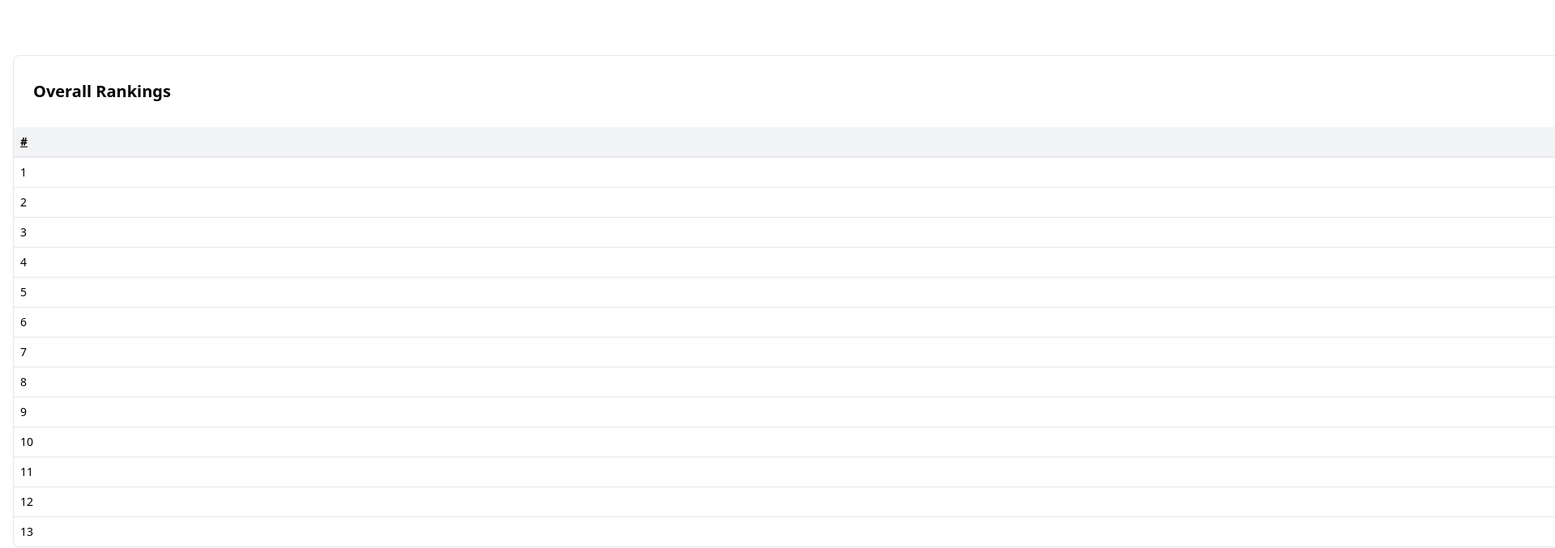
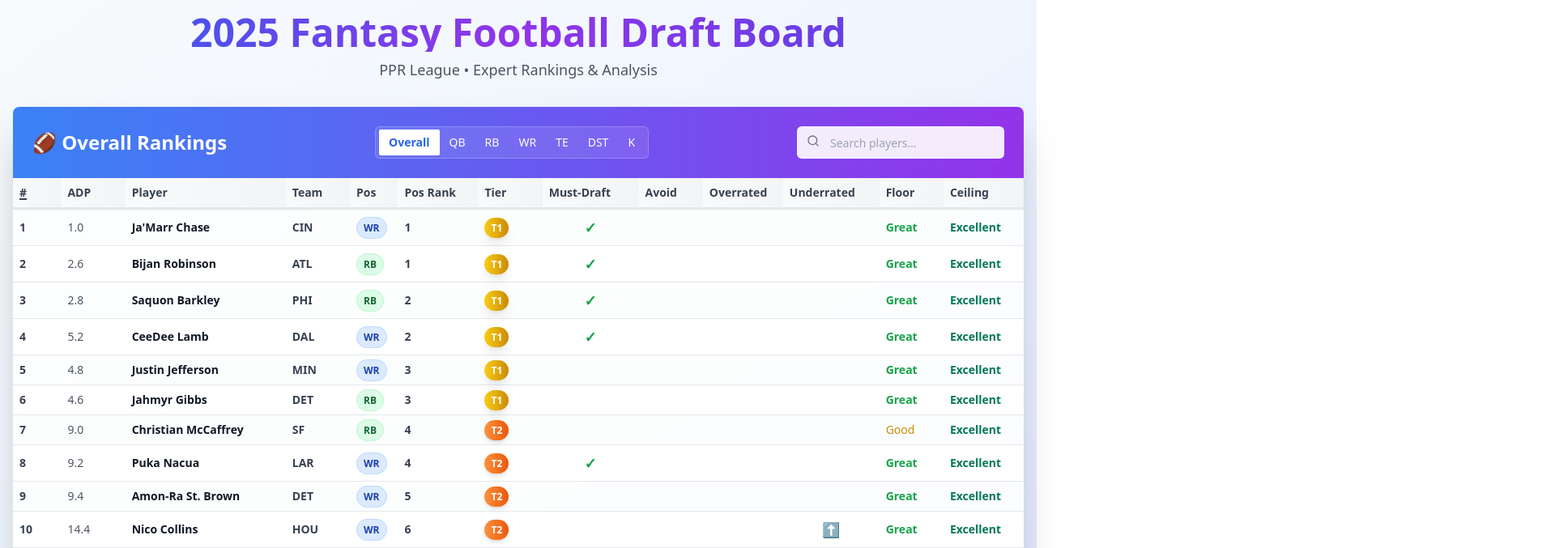
Before and after one commit to JansenNye/Arkonyx-s-Fantasy-Football, a Next.js app: page / in a window 1280 px wide. Shown: the top 677 px of the page at 81% size, 1920 px wide, since content can reach past the window. Built offline with nearby package versions, Linux system fonts and the light colour scheme.

Commit message:
UI overhaul/visual improvements: gradient effects, color-coded elements, enhanced icons, table improvements

```diff
--- a/FantasyDraftBoard.tsx
+++ b/FantasyDraftBoard.tsx
@@ -24,8 +24,46 @@
   ceiling: FloorCeiling;
 };
 
-// helper for tag rendering
+// helper for tag rendering with enhanced styling
 const tagIcon = (flag?: boolean) => (flag ? "✓" : "");
+
+// Enhanced styling helpers
+const getPositionColor = (position: string) => {
+  const colors = {
+    QB: "bg-purple-100 text-purple-800 border-purple-200",
+    RB: "bg-green-100 text-green-800 border-green-200",
+    WR: "bg-blue-100 text-blue-800 border-blue-200",
+    TE: "bg-orange-100 text-orange-800 border-orange-200",
+    DST: "bg-gray-100 text-gray-800 border-gray-200",
+    K: "bg-yellow-100 text-yellow-800 border-yellow-200"
+  };
+  return colors[position as keyof typeof colors] || "bg-gray-100 text-gray-800";
+};
+
+const getTierColor = (tier: number) => {
+  const colors = {
+    1: "bg-gradient-to-r from-yellow-400 to-yellow-600 text-white font-bold shadow-lg",
+    2: "bg-gradient-to-r from-orange-400 to-orange-600 text-white font-semibold shadow-md",
+    3: "bg-gradient-to-r from-red-400 to-red-600 text-white font-semibold shadow-md",
+    4: "bg-gradient-to-r from-blue-400 to-blue-600 text-white font-medium shadow",
+    5: "bg-gradient-to-r from-green-400 to-green-600 text-white font-medium shadow",
+    6: "bg-gradient-to-r from-purple-400 to-purple-600 text-white font-medium shadow",
+    7: "bg-gradient-to-r from-gray-400 to-gray-600 text-white font-medium shadow",
+    8: "bg-gradient-to-r from-slate-400 to-slate-600 text-white font-medium shadow"
+  };
+  return colors[tier as keyof typeof colors] || "bg-gray-500 text-white";
+};
+
+const getFloorCeilingColor = (rating: FloorCeiling) => {
+  const colors = {
+    Poor: "text-red-600 font-medium",
+    Mediocre: "text-orange-500 font-medium",
+    Good: "text-yellow-600 font-medium",
+    Great: "text-green-600 font-semibold",
+    Excellent: "text-emerald-700 font-bold"
+  };
+  return colors[rating];
+};
 
 const players: Player[] = [
   // -- Tier 1: Transcendent --
@@ -137,9 +175,9 @@
   { name: "Matthew Golden",     team: "GB",  position: "WR", ovrRank: 100,  posRank: 44, adp: "101.0", tier: 7, floor: "Poor", ceiling: "Great"},
   { name: "Cooper Kupp",        team: "SEA", position: "WR", ovrRank: 101, posRank: 45, adp: "87.6",  tier: 7, overrated: true, floor: "Mediocre", ceiling: "Good"},
   // -- Tier 8: Depth/K/DST --
-  { name: "Jayden Reed",        team: "GB",  position: "WR", ovrRank: 102, posRank: 46, adp: "110.0", tier: 8, floor: "Mediocre", ceiling: "Good"},
-  { name: "Khalil Shakir",      team: "BUF", position: "WR", ovrRank: 102, posRank: 47, adp: "97.4",  tier: 8, floor: "Mediocre", ceiling: "Good"},
-  { name: "Brandon Aubrey",     team: "DAL", position: "K",  ovrRank: 103, posRank: 1,  adp: "105.0", tier: 8, floor: "Great", ceiling: "Excellent"},
+  { name: "Khalil Shakir",      team: "BUF", position: "WR", ovrRank: 102, posRank: 46, adp: "97.4",  tier: 8, floor: "Mediocre", ceiling: "Good"},
+  { name: "Jayden Reed",        team: "GB",  position: "WR", ovrRank: 103, posRank: 47, adp: "110.0", tier: 8, floor: "Mediocre", ceiling: "Good"},
+  { name: "Brandon Aubrey",     team: "DAL", position: "K",  ovrRank: 104, posRank: 1,  adp: "105.0", tier: 8, floor: "Great", ceiling: "Excellent"},
 
 ];
 
@@ -162,43 +200,70 @@
   }, [activePos, search, sortKey]);
 
   const headerClasses = (key: SortKey) =>
-    `cursor-pointer select-none ${sortKey === key ? "underline font-semibold" : ""}`;
+    `cursor-pointer select-none transition-all duration-200 hover:text-blue-600 hover:scale-105 ${sortKey === key ? "text-blue-700 font-bold underline decoration-2 underline-offset-2" : ""}`;
 
   return (
-    <motion.div initial={{ opacity: 0 }} animate={{ opacity: 1 }} className="container mx-auto p-4 grid gap-4">
-      <h1 className="text-3xl font-bold text-center">2025 Fantasy Football Draft Board (PPR)</h1>
+    <motion.div
+      initial={{ opacity: 0 }}
+      animate={{ opacity: 1 }}
+      className="min-h-screen bg-gradient-to-br from-slate-50 via-blue-50 to-indigo-100 p-4"
+    >
+      <div className="container mx-auto max-w-7xl">
+        {/* Enhanced Header */}
+        <div className="text-center mb-8">
+          <motion.h1
+            initial={{ y: -20, opacity: 0 }}
+            animate={{ y: 0, opacity: 1 }}
+            transition={{ delay: 0.2 }}
+            className="text-5xl font-bold bg-gradient-to-r from-blue-600 via-purple-600 to-indigo-600 bg-clip-text text-transparent mb-2"
+          >
+            2025 Fantasy Football Draft Board
+          </motion.h1>
+          <motion.p
+            initial={{ y: -10, opacity: 0 }}
+            animate={{ y: 0, opacity: 1 }}
+            transition={{ delay: 0.4 }}
+            className="text-lg text-gray-600 font-medium"
+          >
+            PPR League • Expert Rankings & Analysis
+          </motion.p>
+        </div>
 
         {/* Main Content */}
         <Tabs value={activePos} onValueChange={setActivePos} className="w-full">
-        <Card>
-          <CardHeader>
+          <Card className="shadow-2xl border-0 bg-white/90 backdrop-blur-sm">
+            <CardHeader className="bg-gradient-to-r from-blue-500 to-purple-600 text-white rounded-t-lg">
               <div className="flex items-center justify-between">
-              <h2 className="text-xl font-semibold">
-                {activePos === "ALL" ? "Overall Rankings" : `${activePos} Rankings`}
+                <h2 className="text-2xl font-bold flex items-center gap-2">
+                  🏈 {activePos === "ALL" ? "Overall Rankings" : `${activePos} Rankings`}
                 </h2>
                 <div className="flex-1 flex justify-center">
-                <TabsList className="bg-transparent">
+                  <TabsList className="bg-white/10 backdrop-blur-sm border border-white/20">
                     {positions.map((pos) => (
-                    <TabsTrigger key={pos} value={pos} className="capitalize">
+                      <TabsTrigger
+                        key={pos}
+                        value={pos}
+                        className="capitalize text-white font-medium data-[state=active]:bg-white data-[state=active]:text-blue-600 data-[state=active]:font-bold transition-all duration-200"
+                      >
                         {pos === "ALL" ? "Overall" : pos}
                       </TabsTrigger>
                     ))}
                   </TabsList>
                 </div>
-              <div className="relative w-60">
+                <div className="relative w-64">
                   <Input
                     placeholder="Search players…"
                     value={search}
                     onChange={(e) => setSearch(e.target.value)}
-                  className="pl-10"
+                    className="pl-10 bg-white/90 border-white/20 focus:bg-white focus:border-blue-300 transition-all duration-200"
                   />
-                <SearchIcon className="absolute left-3 top-2.5 h-4 w-4 opacity-70" />
+                  <SearchIcon className="absolute left-3 top-2.5 h-4 w-4 text-gray-500" />
                 </div>
               </div>
             </CardHeader>
             <CardContent className="p-0">
               {/* Fixed Header */}
-            <div className="bg-gray-100 dark:bg-gray-800 border-b border-gray-200 dark:border-gray-700">
+              <div className="bg-gradient-to-r from-gray-50 to-gray-100 border-b-2 border-gray-200 shadow-sm">
                 <div className="overflow-x-auto">
                   <Table className="min-w-max text-xs md:text-sm table-fixed w-full">
                     <colgroup>
@@ -208,7 +273,7 @@
                       <col className="w-16 hidden md:table-column" />
                       <col className="w-12" />
                       <col className="w-20" />
-                    <col className="w-12" />
+                      <col className="w-16" />
                       <col className="w-24" />
                       <col className="w-16" />
                       <col className="w-20" />
@@ -217,20 +282,20 @@
                       <col className="w-20" />
                     </colgroup>
                     <TableHeader>
-                    <TableRow className="hover:bg-gray-100 dark:hover:bg-gray-800">
-                      <TableCell className={`${headerClasses("rank")} bg-gray-100 dark:bg-gray-800`} onClick={() => setSortKey("rank")}>#</TableCell>
-                      <TableCell className={`${headerClasses("adp")} bg-gray-100 dark:bg-gray-800`} onClick={() => setSortKey("adp")}>ADP</TableCell>
-                      <TableCell className="bg-gray-100 dark:bg-gray-800">Player</TableCell>
-                      <TableCell className="hidden md:table-cell bg-gray-100 dark:bg-gray-800">Team</TableCell>
-                      <TableCell className="bg-gray-100 dark:bg-gray-800">Pos</TableCell>
-                      <TableCell className="bg-gray-100 dark:bg-gray-800">Pos Rank</TableCell>
-                      <TableCell className="bg-gray-100 dark:bg-gray-800">Tier</TableCell>
-                      <TableCell className="bg-gray-100 dark:bg-gray-800">Must-Draft</TableCell>
-                      <TableCell className="bg-gray-100 dark:bg-gray-800">Avoid</TableCell>
-                      <TableCell className="bg-gray-100 dark:bg-gray-800">Overrated</TableCell>
-                      <TableCell className="bg-gray-100 dark:bg-gray-800">Underrated</TableCell>
-                      <TableCell className="bg-gray-100 dark:bg-gray-800">Floor</TableCell>
-                      <TableCell className="bg-gray-100 dark:bg-gray-800">Ceiling</TableCell>
+                      <TableRow className="hover:bg-gray-100/50">
+                        <TableCell className={`${headerClasses("rank")} bg-gradient-to-r from-gray-50 to-gray-100 font-bold text-gray-700`} onClick={() => setSortKey("rank")}>#</TableCell>
+                        <TableCell className={`${headerClasses("adp")} bg-gradient-to-r from-gray-50 to-gray-100 font-bold text-gray-700`} onClick={() => setSortKey("adp")}>ADP</TableCell>
+                        <TableCell className="bg-gradient-to-r from-gray-50 to-gray-100 font-bold text-gray-700">Player</TableCell>
+                        <TableCell className="hidden md:table-cell bg-gradient-to-r from-gray-50 to-gray-100 font-bold text-gray-700">Team</TableCell>
+                        <TableCell className="bg-gradient-to-r from-gray-50 to-gray-100 font-bold text-gray-700">Pos</TableCell>
+                        <TableCell className="bg-gradient-to-r from-gray-50 to-gray-100 font-bold text-gray-700">Pos Rank</TableCell>
+                        <TableCell className="bg-gradient-to-r from-gray-50 to-gray-100 font-bold text-gray-700">Tier</TableCell>
+                        <TableCell className="bg-gradient-to-r from-gray-50 to-gray-100 font-bold text-gray-700">Must-Draft</TableCell>
+                        <TableCell className="bg-gradient-to-r from-gray-50 to-gray-100 font-bold text-gray-700">Avoid</TableCell>
+                        <TableCell className="bg-gradient-to-r from-gray-50 to-gray-100 font-bold text-gray-700">Overrated</TableCell>
+                        <TableCell className="bg-gradient-to-r from-gray-50 to-gray-100 font-bold text-gray-700">Underrated</TableCell>
+                        <TableCell className="bg-gradient-to-r from-gray-50 to-gray-100 font-bold text-gray-700">Floor</TableCell>
+                        <TableCell className="bg-gradient-to-r from-gray-50 to-gray-100 font-bold text-gray-700">Ceiling</TableCell>
                       </TableRow>
                     </TableHeader>
                   </Table>
@@ -238,7 +303,7 @@
               </div>
 
               {/* Scrollable Content */}
-            <div className="overflow-y-auto max-h-[60vh] overflow-x-auto">
+              <div className="overflow-y-auto max-h-[65vh] overflow-x-auto">
                 <Table className="min-w-max text-xs md:text-sm table-fixed w-full">
                   <colgroup>
                     <col className="w-12" />
@@ -247,7 +312,7 @@
                     <col className="w-16 hidden md:table-column" />
                     <col className="w-12" />
                     <col className="w-20" />
-                  <col className="w-12" />
+                    <col className="w-16" />
                     <col className="w-24" />
                     <col className="w-16" />
                     <col className="w-20" />
@@ -256,21 +321,39 @@
                     <col className="w-20" />
                   </colgroup>
                   <TableBody>
-                  {sortedPlayers.map((p) => (
-                    <TableRow key={p.ovrRank} className="hover:bg-blue-50 dark:hover:bg-blue-700">
-                      <TableCell>{p.ovrRank}</TableCell>
-                      <TableCell>{p.adp}</TableCell>
-                      <TableCell className="font-medium">{p.name}</TableCell>
-                      <TableCell className="hidden md:table-cell">{p.team}</TableCell>
-                      <TableCell>{p.position}</TableCell>
-                      <TableCell>{p.posRank}</TableCell>
-                      <TableCell>{p.tier}</TableCell>
-                      <TableCell>{tagIcon(p.mustDraft)}</TableCell>
-                      <TableCell>{tagIcon(p.avoid)}</TableCell>
-                      <TableCell>{tagIcon(p.overrated)}</TableCell>
-                      <TableCell>{tagIcon(p.underrated)}</TableCell>
-                      <TableCell>{p.floor}</TableCell>
-                      <TableCell>{p.ceiling}</TableCell>
+                    {sortedPlayers.map((p, index) => (
+                      <TableRow key={p.ovrRank} className={`hover:bg-blue-50 hover:shadow-md transition-all duration-200 ${index % 2 === 0 ? 'bg-gray-50/30' : 'bg-white'}`}>
+                        <TableCell className="font-bold text-gray-700">{p.ovrRank}</TableCell>
+                        <TableCell className="font-medium text-gray-600">{p.adp}</TableCell>
+                        <TableCell className="font-bold text-gray-900">{p.name}</TableCell>
+                        <TableCell className="hidden md:table-cell">
+                          <span className="font-semibold text-gray-700">{p.team}</span>
+                        </TableCell>
+                        <TableCell>
+                          <span className={`px-2 py-1 rounded-full text-xs font-semibold border ${getPositionColor(p.position)}`}>
+                            {p.position}
+                          </span>
+                        </TableCell>
+                        <TableCell className="font-semibold text-gray-700">{p.posRank}</TableCell>
+                        <TableCell>
+                          <span className={`px-2 py-1 rounded-full text-xs ${getTierColor(p.tier)}`}>
+                            T{p.tier}
+                          </span>
+                        </TableCell>
+                        <TableCell className="text-center">
+                          {p.mustDraft && <span className="text-green-600 font-bold text-lg">✓</span>}
+                        </TableCell>
+                        <TableCell className="text-center">
+                          {p.avoid && <span className="text-red-600 font-bold text-lg">✗</span>}
+                        </TableCell>
+                        <TableCell className="text-center">
+                          {p.overrated && <span className="text-orange-600 font-bold text-lg">⬇</span>}
+                        </TableCell>
+                        <TableCell className="text-center">
+                          {p.underrated && <span className="text-blue-600 font-bold text-lg">⬆</span>}
+                        </TableCell>
+                        <TableCell className={getFloorCeilingColor(p.floor)}>{p.floor}</TableCell>
+                        <TableCell className={getFloorCeilingColor(p.ceiling)}>{p.ceiling}</TableCell>
                       </TableRow>
                     ))}
                   </TableBody>
@@ -280,9 +363,29 @@
           </Card>
         </Tabs>
 
-      <footer className="text-center text-xs text-gray-500 dark:text-gray-400 py-6">
-        Click "#" or "ADP" to sort • ✓ = tag enabled • Data: FantasyPros snapshot (Aug 7 2025)
-      </footer>
+        {/* Enhanced Footer */}
+        <motion.footer
+          initial={{ opacity: 0, y: 20 }}
+          animate={{ opacity: 1, y: 0 }}
+          transition={{ delay: 0.6 }}
+          className="text-center mt-8 p-6 bg-white/70 backdrop-blur-sm rounded-lg shadow-lg border border-white/20"
+        >
+          <div className="flex flex-wrap justify-center items-center gap-4 text-sm text-gray-600">
+            <span className="flex items-center gap-1">
+              Click <strong>"#"</strong> or <strong>"ADP"</strong> to sort
+            </span>
+            <span className="hidden sm:block">•</span>
+            <span className="flex items-center gap-2">
+              <span className="text-green-600 font-bold">✓</span> Must-Draft
+              <span className="text-red-600 font-bold">✗</span> Avoid
+              <span className="text-blue-600 font-bold">⬆</span> Underrated
+              <span className="text-orange-600 font-bold">⬇</span> Overrated
+            </span>
+            <span className="hidden sm:block">•</span>
+            <span className="font-medium">Data: FantasyPros snapshot (Aug 7 2025)</span>
+          </div>
+        </motion.footer>
+      </div>
     </motion.div>
   );
 }
```
Lines whose indentation alone changed are shown as unchanged.
